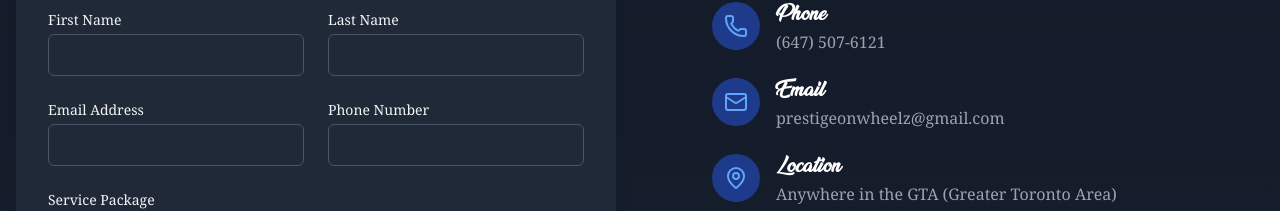
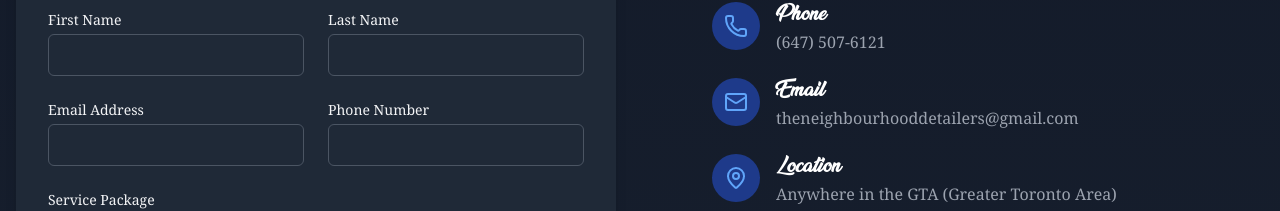
Before and after one commit to saajidshaharyar/car-detailing-website, a React (Vite) app in the folder car-detailing-website/: page /contact in a window 1280 px wide. Shown: the part 586-797 px from the top of the page. Built offline with nearby package versions, Linux system fonts and the light colour scheme; no server answers.

Commit message:
Added a couple of things to email template. Removed unnecessary comments.

```diff
--- a/car-detailing-website/api/sendEmail.js
+++ b/car-detailing-website/api/sendEmail.js
@@ -28,9 +28,11 @@ export default async function handler(req, res) {
       <p>Hi ${recipientName},</p>
       <p>Thank you for booking with Neighbourhood Detailer!</p>
 
+      <p>📛 Name: ${bookingData.firstName} ${bookingData.lastName || ""}</p>
       <p>📅 Booking Date: ${bookingData.bookingDate}</p>
       <p>🕒 Booking Time: ${bookingData.bookingTime}</p>
       <p>📦 Package: ${bookingData.service}</p>
+      <p>📧 Email: ${bookingData.email}</p>
       <p>📞 Phone: ${bookingData.phone}</p>
       <p>📝 Details: ${bookingData.message}</p>
 
--- a/car-detailing-website/src/components/Layout/Footer.tsx
+++ b/car-detailing-website/src/components/Layout/Footer.tsx
@@ -8,12 +8,6 @@ import { PhoneIcon, MailIcon, MapPinIcon } from 'lucide-react'
  * - Quick navigation links
  * - Contact information
  * - Copyright notice
- *
- * Development Timeline:
- * - Day 1: Basic footer structure
- * - Day 2: Added responsive layout
- * - Day 3: Integrated contact information
- * - Day 4: Enhanced with dark mode support
  */
 const Footer: React.FC = () => {
   return (
--- a/car-detailing-website/src/components/Layout/Header.tsx
+++ b/car-detailing-website/src/components/Layout/Header.tsx
@@ -11,12 +11,6 @@ import { TypeAnimation } from 'react-type-animation'
  * - Theme toggle (light/dark mode)
  * - Mobile-friendly hamburger menu
  * - Active route highlighting
- *
- * Development Timeline:
- * - Day 1: Basic header structure and navigation
- * - Day 2: Added theme toggle functionality
- * - Day 3: Implemented responsive mobile menu
- * - Day 4: Added animations and transitions
  */
 interface HeaderProps {
   theme: 'light' | 'dark'
--- a/car-detailing-website/src/components/Pages/ContactUs.tsx
+++ b/car-detailing-website/src/components/Pages/ContactUs.tsx
@@ -131,7 +131,7 @@ const ContactUs: React.FC = () => {
                 <div className="ml-4">
                   <h3 className="text-lg font-semibold text-gray-900 dark:text-white">Email</h3>
                   <p className="text-gray-600 dark:text-gray-400">
-                    <a href="mailto:prestigeonwheelz@gmail.com" className="hover:text-blue-600 dark:hover:text-blue-400">prestigeonwheelz@gmail.com</a>
+                    <a href="mailto:theneighbourhooddetailers@gmail.com" className="hover:text-blue-600 dark:hover:text-blue-400">theneighbourhooddetailers@gmail.com</a>
                   </p>
                 </div>
               </div>
--- a/car-detailing-website/src/components/Pages/Home.tsx
+++ b/car-detailing-website/src/components/Pages/Home.tsx
@@ -20,12 +20,6 @@ import {
  * - Features showcase
  * - Pricing plans
  * - Call-to-action sections
- *
- * Development Timeline:
- * - Day 2: Initial hero section and layout
- * - Day 2: Added pricing plans integration
- * - Day 3: Implemented feature sections
- * - Day 4: Enhanced visual effects and animations
  */
 const Home: React.FC = () => {
   const letterAnimation = {
--- a/car-detailing-website/src/components/UI/ContactForm.tsx
+++ b/car-detailing-website/src/components/UI/ContactForm.tsx
@@ -10,9 +10,6 @@ import Button from './Button';
  * - Service package selection
  * - Appointment scheduling
  * - Form validation
- *
- * Backend integration: Form data is passed to the booking page
- * using sessionStorage and router navigation.
  */
 
 const ContactForm: React.FC = () => {
```
